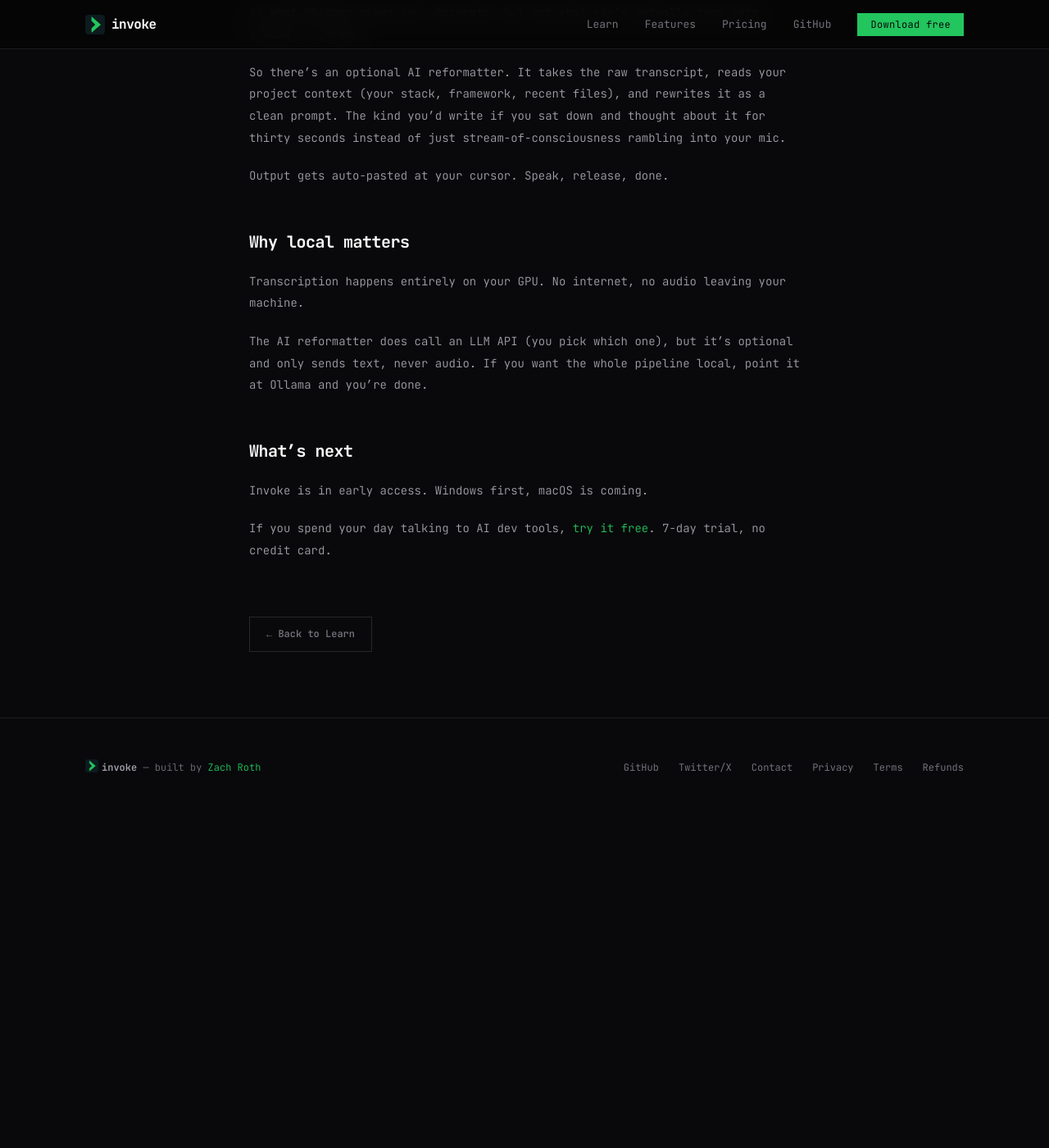
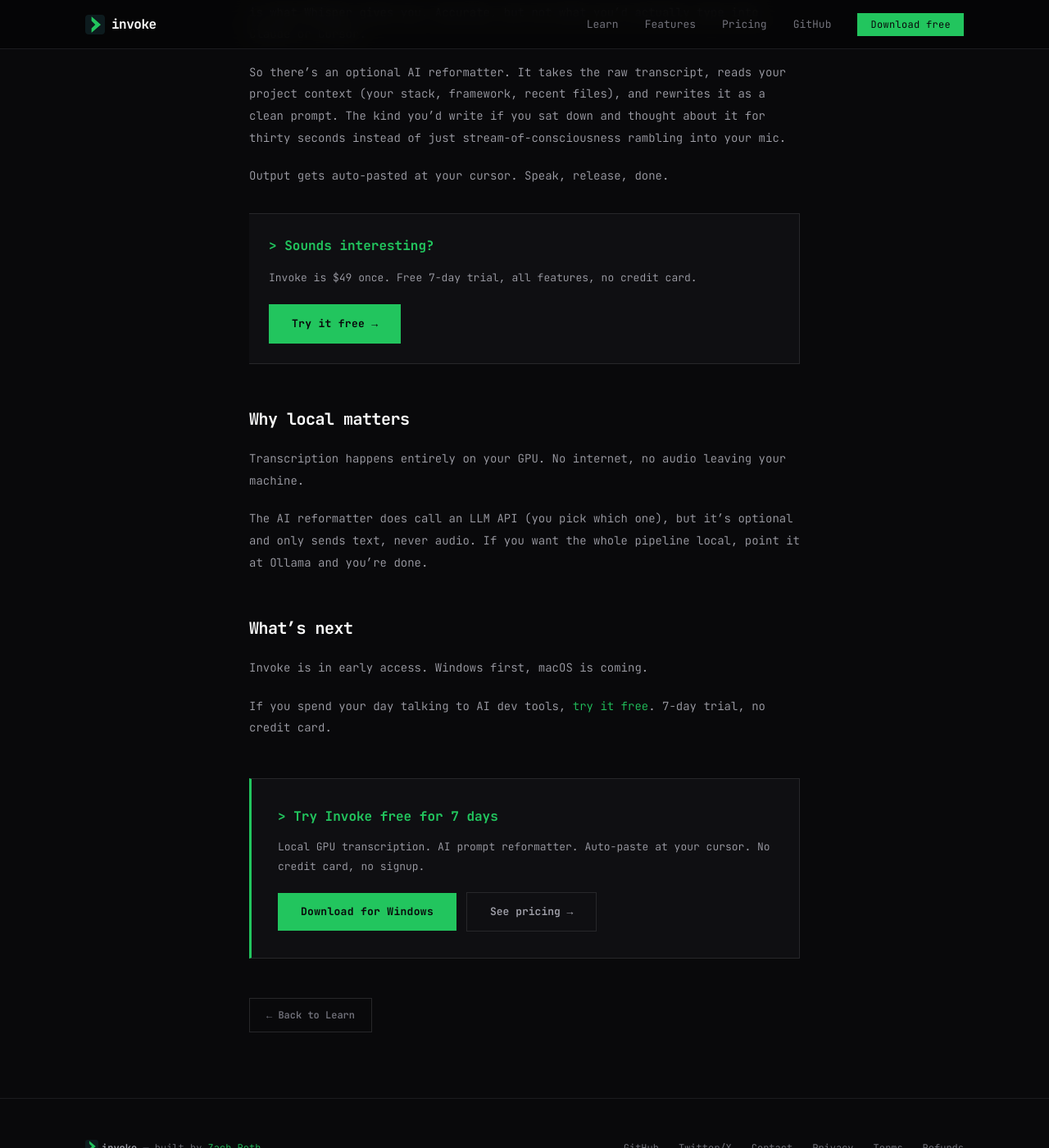
Before and after one commit to zmroth/getinvoke.dev, a Jekyll site: the page built from _posts/2026-03-12-why-i-built-invoke.md, in a window 1280 px wide and 1400 px high, scrolled down 1036 px. Shown: the whole window at 82% size. Built offline with Jekyll 4.4.1, drawn with Linux system fonts in a browser that asks for light colours; before the commit the page ends 2032 px from its top, so only the background shows below that.

Commit message:
Add blog CTA components for search-to-trial conversion
End-of-post CTA in post template, mid-content CTA include for
natural insertion points, listing page bottom CTA. GA4 event
tracking on all CTA buttons with source/location dimensions.

Co-Authored-By: Claude Opus 4.6 <noreply@anthropic.com>

```diff
--- /dev/null
+++ b/_includes/cta.html
@@ -0,0 +1,7 @@
+<div class="post-cta post-cta-inline">
+  <div class="post-cta-title">&gt; Sounds interesting?</div>
+  <p class="post-cta-body">Invoke is $49 once. Free 7-day trial, all features, no credit card.</p>
+  <div class="post-cta-buttons">
+    <a href="/download" class="post-cta-btn-primary" onclick="gtag('event','cta_click',{source:'blog_post',location:'mid_content'})">Try it free &rarr;</a>
+  </div>
+</div>
--- a/_layouts/post.html
+++ b/_layouts/post.html
@@ -209,6 +209,80 @@ nav .container {
   text-decoration: none;
 }
 
+/* Post CTA */
+.post-cta {
+  background: var(--bg-surface);
+  border: 1px solid var(--border);
+  border-left: 3px solid var(--green);
+  padding: 32px;
+  margin-top: 48px;
+}
+
+.post-cta-title {
+  color: var(--green);
+  font-size: 16px;
+  font-weight: 700;
+  margin-bottom: 12px;
+}
+
+.post-cta-body {
+  color: var(--text-secondary);
+  font-size: 13px;
+  font-weight: 300;
+  line-height: 1.8;
+  margin-bottom: 20px;
+}
+
+.post-cta-buttons {
+  display: flex;
+  gap: 12px;
+  align-items: center;
+}
+
+.post-cta-btn-primary {
+  display: inline-block;
+  background: var(--green);
+  color: var(--bg) !important;
+  padding: 12px 28px;
+  font-weight: 700;
+  font-size: 13px;
+  letter-spacing: 0.3px;
+  transition: background 0.2s;
+}
+
+.post-cta-btn-primary:hover {
+  background: var(--green-dim);
+  text-decoration: none;
+}
+
+.post-cta-btn-ghost {
+  display: inline-block;
+  background: transparent;
+  color: var(--text-secondary) !important;
+  border: 1px solid var(--border);
+  padding: 12px 28px;
+  font-weight: 600;
+  font-size: 13px;
+  transition: color 0.2s, border-color 0.2s;
+}
+
+.post-cta-btn-ghost:hover {
+  color: var(--text) !important;
+  border-color: var(--text-muted);
+  text-decoration: none;
+}
+
+.post-cta-inline {
+  border-left: none;
+  padding: 24px;
+  margin: 32px 0;
+}
+
+@media (max-width: 600px) {
+  .post-cta-buttons { flex-direction: column; }
+  .post-cta-btn-primary, .post-cta-btn-ghost { text-align: center; width: 100%; }
+}
+
 /* Footer */
 footer {
   padding: 48px 0;
@@ -256,6 +330,16 @@ footer .container {
   <div class="article-body">
     {{ content }}
   </div>
+
+  <div class="post-cta">
+    <div class="post-cta-title">&gt; Try Invoke free for 7 days</div>
+    <p class="post-cta-body">Local GPU transcription. AI prompt reformatter. Auto-paste at your cursor. No credit card, no signup.</p>
+    <div class="post-cta-buttons">
+      <a href="/download" class="post-cta-btn-primary" onclick="gtag('event','cta_click',{source:'blog_post',location:'end_of_post'})">Download for Windows</a>
+      <a href="/#pricing" class="post-cta-btn-ghost" onclick="gtag('event','cta_click',{source:'blog_post',location:'end_of_post'})">See pricing &rarr;</a>
+    </div>
+  </div>
+
   <a href="/learn/" class="article-back">&larr; Back to Learn</a>
 </article>
 
--- a/_posts/2026-03-12-why-i-built-invoke.md
+++ b/_posts/2026-03-12-why-i-built-invoke.md
@@ -30,6 +30,8 @@ So there's an optional AI reformatter. It takes the raw transcript, reads your p
 
 Output gets auto-pasted at your cursor. Speak, release, done.
 
+{% include cta.html %}
+
 ## Why local matters
 
 Transcription happens entirely on your GPU. No internet, no audio leaving your machine.
```
Also changed, not shown: _posts/2026-03-12-local-voice-to-text-coding.md (+2 -0 lines), _posts/2026-03-12-voice-dictation-cursor-ai.md (+2 -0 lines), _posts/2026-03-12-wispr-flow-alternative-windows.md (+2 -0 lines), learn/index.html (+75 -0 lines).
